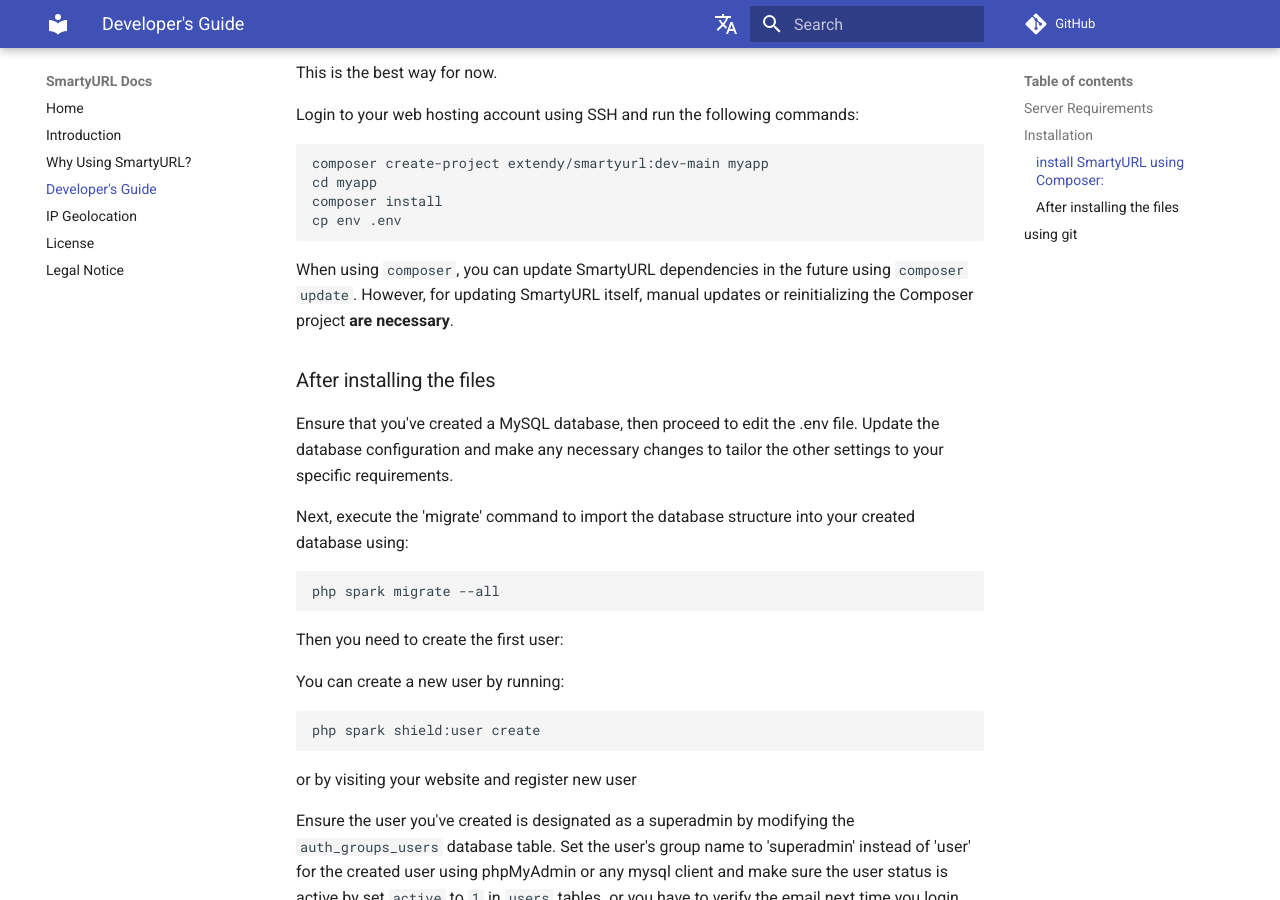
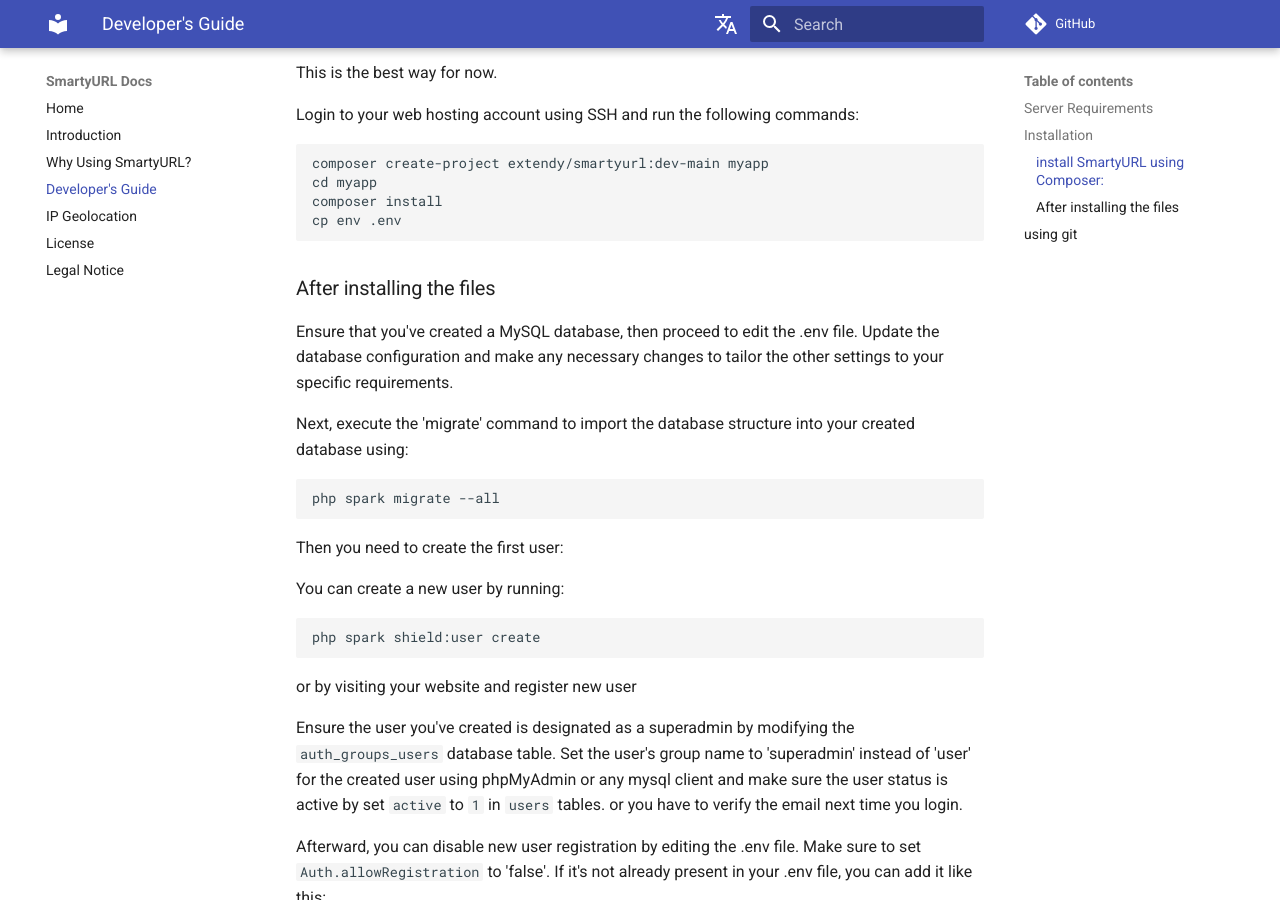
Before and after one commit to Extendy/SmartyURL, an MkDocs documentation site: the page built from docs/developers.md, in a window 1280 px wide and 900 px high, scrolled down 576 px. Built offline with MkDocs 1.6.1 and Material for MkDocs 9.7.7, drawn with Linux system fonts in a browser that asks for light colours; comment, search, counter and statistics services are not loaded.

Commit message:
docs: docs

````diff
--- a/docs/developers.md
+++ b/docs/developers.md
@@ -24,7 +24,6 @@ cd myapp
 composer install
 cp env .env
 ```
-When using `composer`, you can update SmartyURL dependencies in the future using `composer update`. However, for updating SmartyURL itself, manual updates or reinitializing the Composer project **are necessary**.
 
 ### After installing the files
 
````
